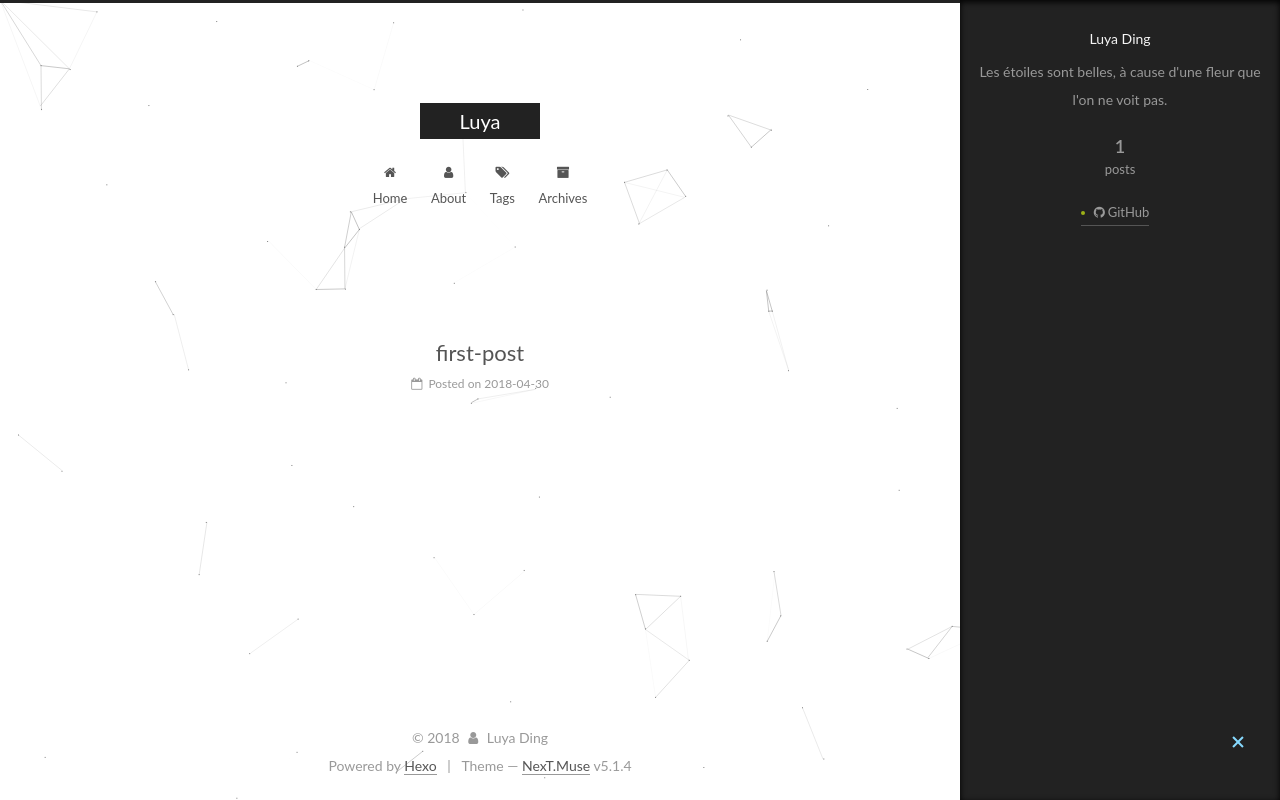
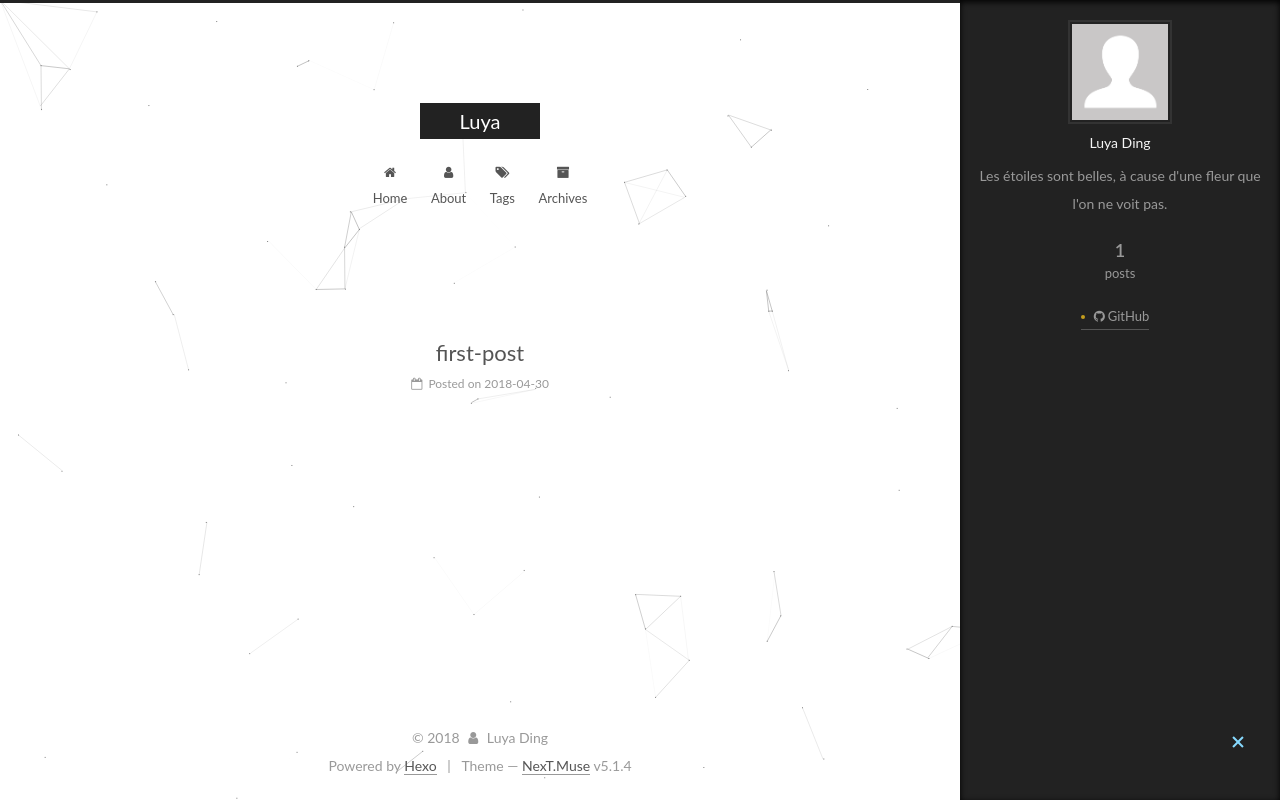
Before and after one commit to lorraineding/lorraineding.github.io, a plain HTML site: page 2018/04/30/first-post/index.html in a window 1280 px wide. Both pictures are taken after a click on the element 1238 px from the left and 743 px from the top of the page. Drawn offline with Linux system fonts and the light colour scheme.

Commit message:
Site updated: 2018-05-01 23:22:09

```diff
--- a/2018/04/30/first-post/index.html
+++ b/2018/04/30/first-post/index.html
@@ -392,6 +392,10 @@
         <div class="site-overview">
           <div class="site-author motion-element" itemprop="author" itemscope itemtype="http://schema.org/Person">
 
+              <img class="site-author-image" itemprop="image"
+                src="/images/avatar.gif"
+                alt="Luya Ding" />
+
               <p class="site-author-name" itemprop="name">Luya Ding</p>
               <p class="site-description motion-element" itemprop="description">Les étoiles sont belles, à cause d'une fleur que l'on ne voit pas.</p>
           </div>
--- a/css/main.css
+++ b/css/main.css
@@ -1822,7 +1822,7 @@
   width: 4px;
   height: 4px;
   border-radius: 50%;
-  background: #9db117;
+  background: #c49d1d;
 }
 .links-of-blogroll {
   font-size: 13px;
```
Also changed, not shown: about/index.html (+4 -0 lines), archives/2018/04/index.html (+4 -0 lines), archives/2018/index.html (+4 -0 lines), archives/index.html (+4 -0 lines), index.html (+4 -0 lines), tags/index.html (+4 -0 lines).
